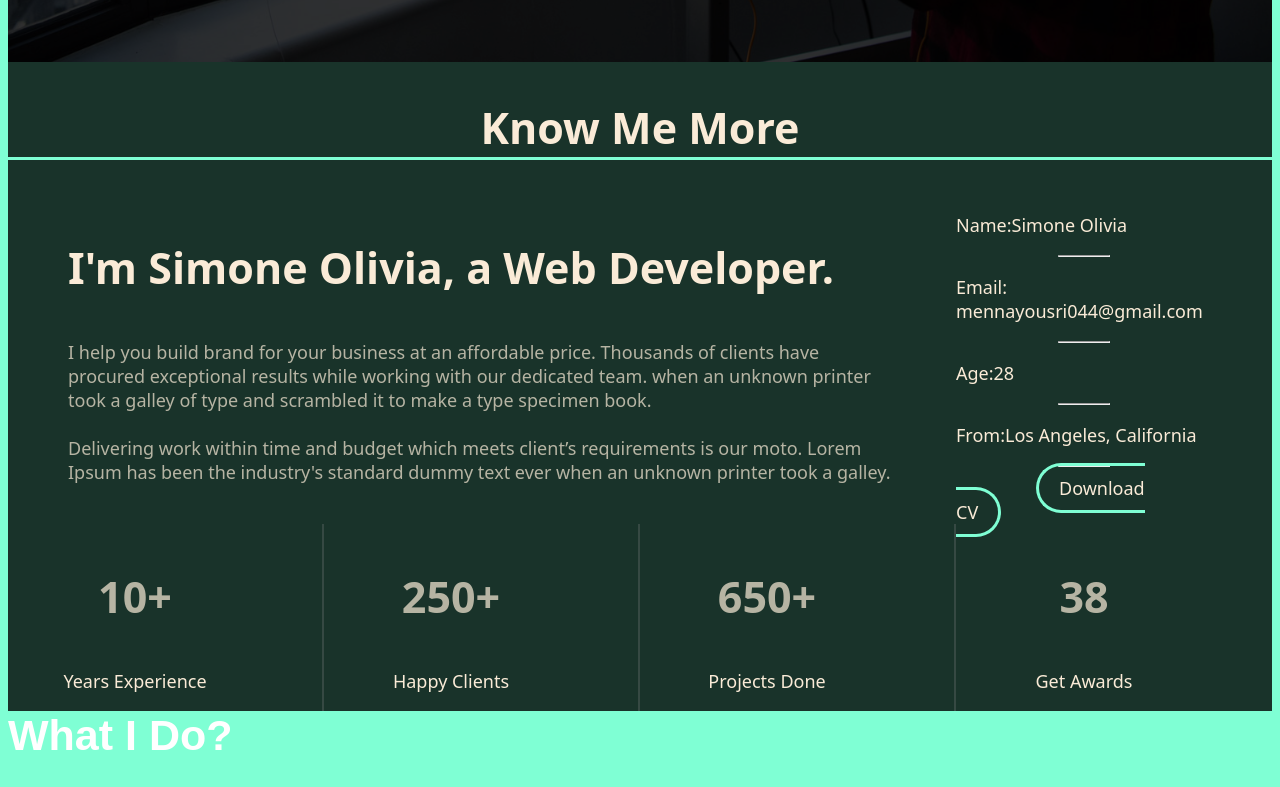
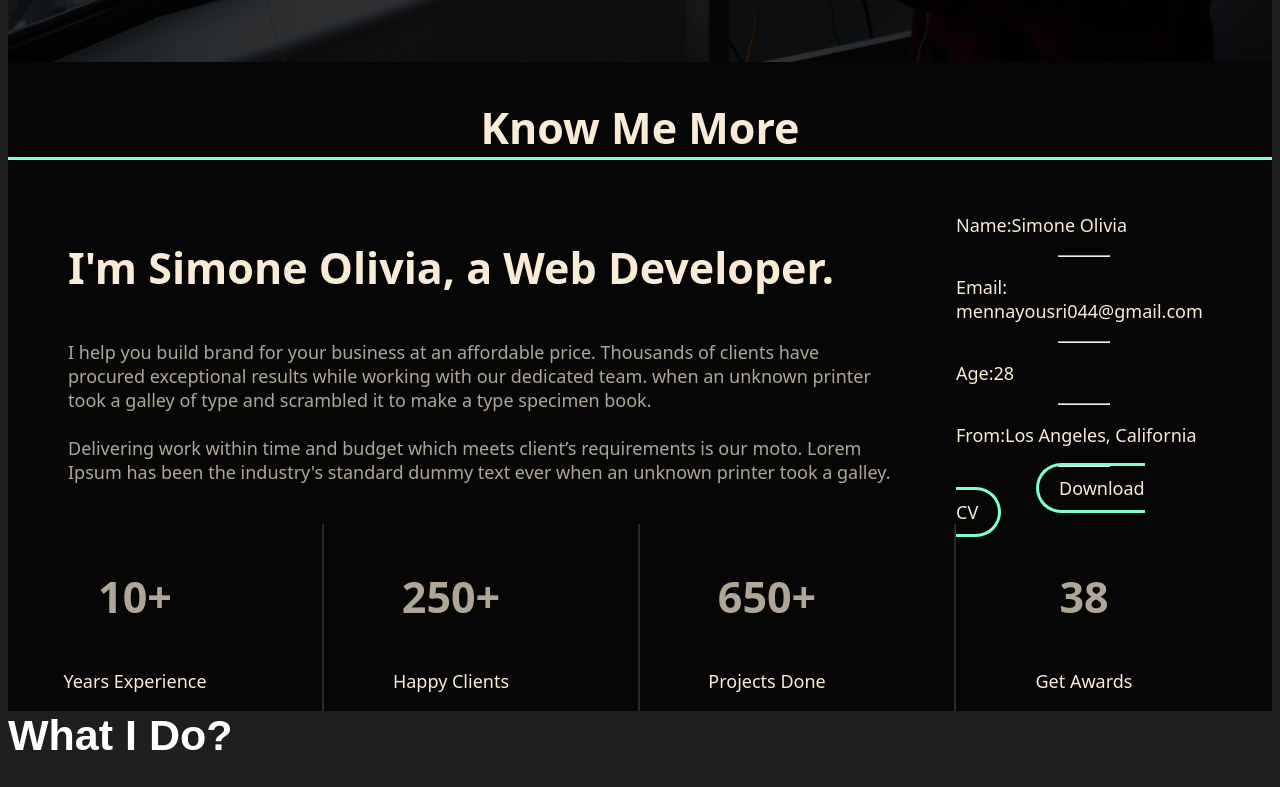
Before and after one commit to menna-yousri0/My_Portfolio_Template, a plain HTML site: page index.html in a window 1280 px wide. Shown: the part 756-1543 px from the top of the page. Drawn offline with Linux system fonts and the light colour scheme.

Commit message:
Update style.css

```diff
--- a/style.css
+++ b/style.css
@@ -1,5 +1,5 @@
 body {
-  background-color: aquamarine;
+  background-color:#1e1e1e ;
   color: #fff;
   font-family: Arial, sans-serif;
 }
```
